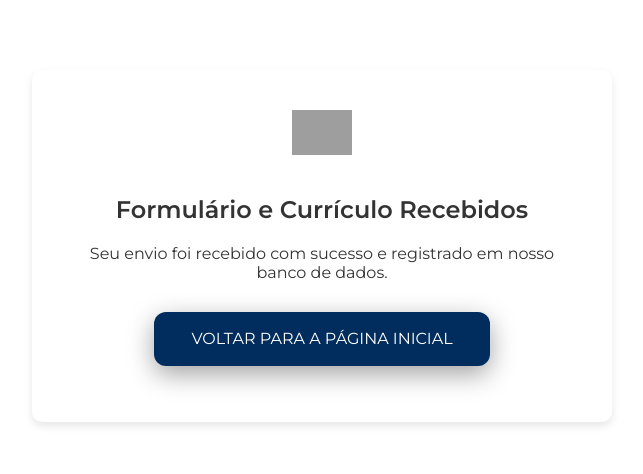
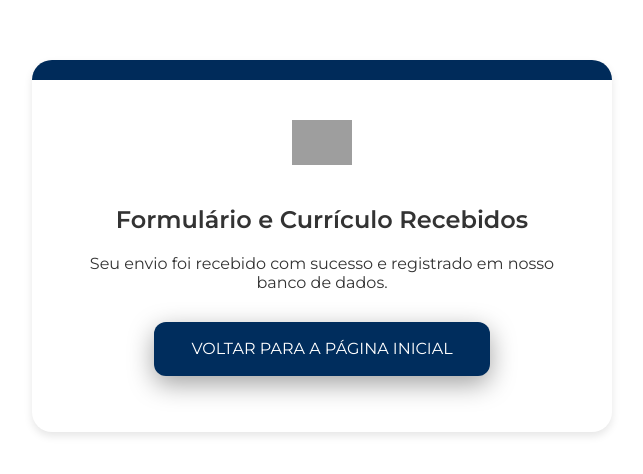
Before and after one commit to MrDavidVeiga/thankyou-integralrh, a plain HTML site: page index.html in a window 1280 px wide. Shown: the part 154-628 px from the top of the page, without its empty margins (318-961 px from the left). Drawn offline with Linux system fonts and the light colour scheme; grey boxes are pictures that could not be loaded.

Commit message:
Update index.html

```diff
--- a/index.html
+++ b/index.html
@@ -18,10 +18,11 @@
       color: #333;
     }
     .container2 {
+      border-top : 20px solid #002B5A;
+      border-radius : 20px;
       background-color: #fff;
       text-align: center;
       padding: 40px;
-      border-radius: 10px;
       box-shadow: 0 4px 8px rgba(0, 0, 0, 0.1);
       width: 90%;
       max-width: 500px;
```
